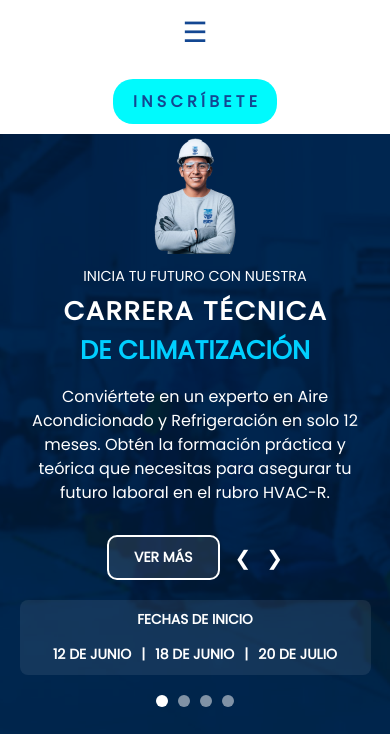
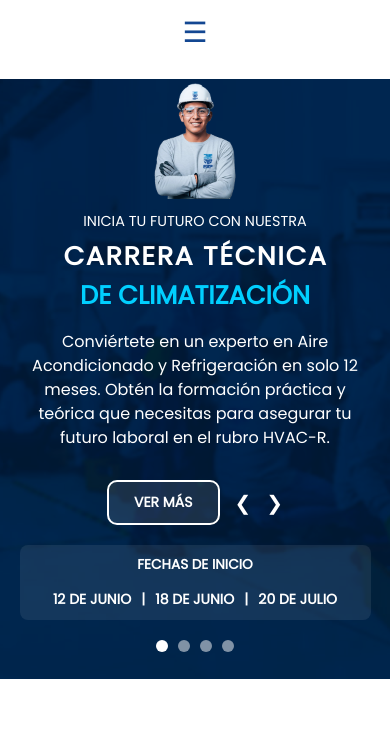
Before and after one commit to Darxvd/ERP, a plain HTML site: page index.html in a window 390 px wide. Shown: the part 155-889 px from the top of the page. After the commit the page ends 844 px from the top, so only its background shows below. Drawn offline with nearby package versions, Linux system fonts and the light colour scheme.

Commit message:
terminando responsive mobile pat2

```diff
--- a/css/styles.css
+++ b/css/styles.css
@@ -434,7 +434,7 @@ nav {
 }
 
 @media (min-width: 374px) and (max-width: 767px) {
-    .navbar {
+  .navbar {
     flex-direction: column;
     align-items: center;
     padding: 10px 20px;
@@ -467,11 +467,6 @@ nav {
     max-height: 500px;
   }
 
-  .navbar-right {
-    margin-top: 10px;
-    justify-content: center;
-  }
-
   .top-nav {
     flex-direction: column;
     height: auto;
@@ -492,14 +487,13 @@ nav {
   }
 
   .email,
-  .bolsa-trabajo {
+  .bolsa-trabajo, .button-inscribete  {
     display: none !important;
   }
 
   .menu-toggle {
     display: block;
   }
-@media (max-width: 767px) {
   .slider-container {
     position: relative;
     text-align: center;
@@ -618,6 +612,3 @@ nav {
     background: none !important;
   }
 }
-
-
-}
--- a/js/script.js
+++ b/js/script.js
@@ -77,7 +77,7 @@ const slideInfo = [
     subtitle: 'ESPECIALÍZATE CON NUESTROS',
     title: 'SEMINARIOS',
     title_two: 'HVAC-R',
-    description: 'Capacitaciones para profesionales experimentados en el rubro, aumenta tus conocimientos en temas avanzados como sistemas VRF, Amoníaco, CO2, diseño CAD y muchos más.',
+    description: 'Capacitaciones para profesionales experimentados en el rubro, aumenta tus conocimientos en temas avanzados como sistemas VRF, Amoníaco, CO2, diseño CAD y mucho más.',
     link: '#diplomado',
     dates: ['3 DE AGOSTO', '10 DE AGOSTO']
   }
```
